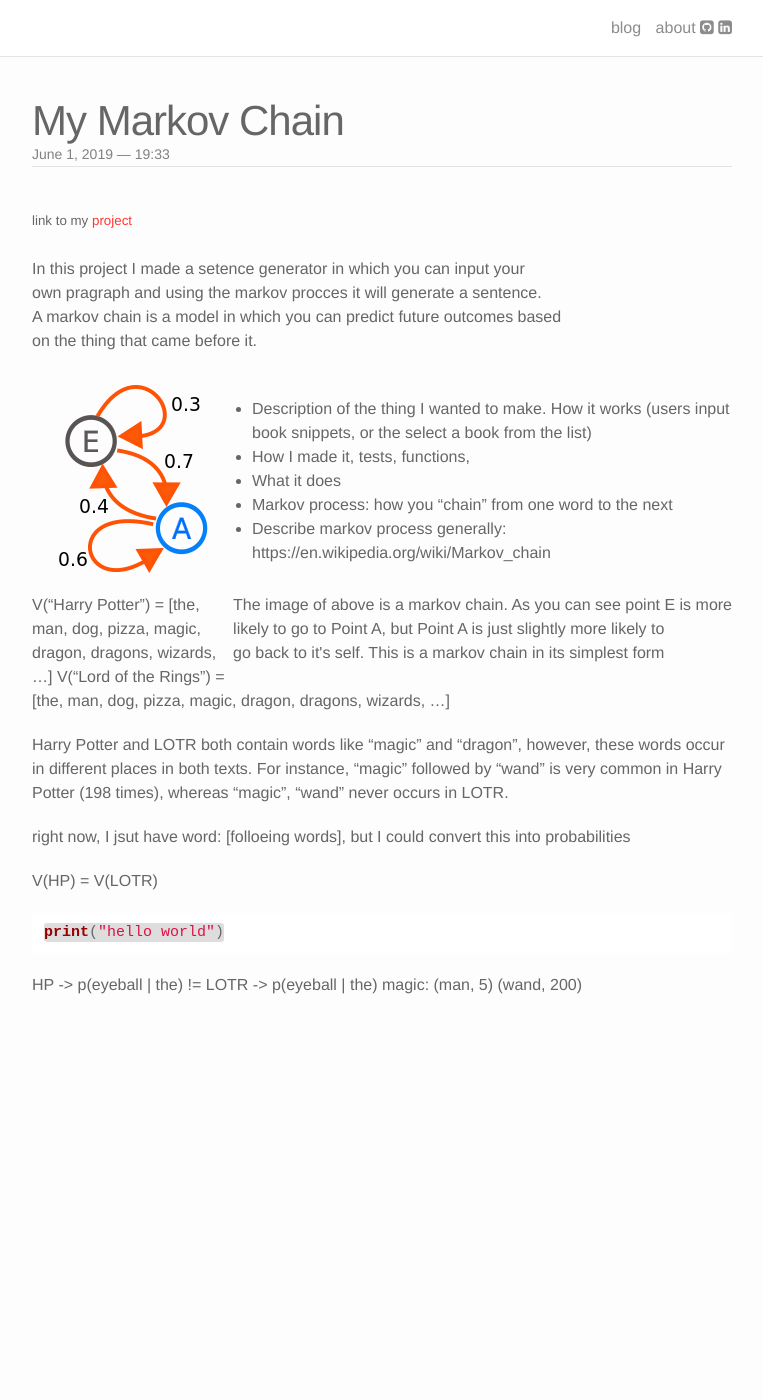
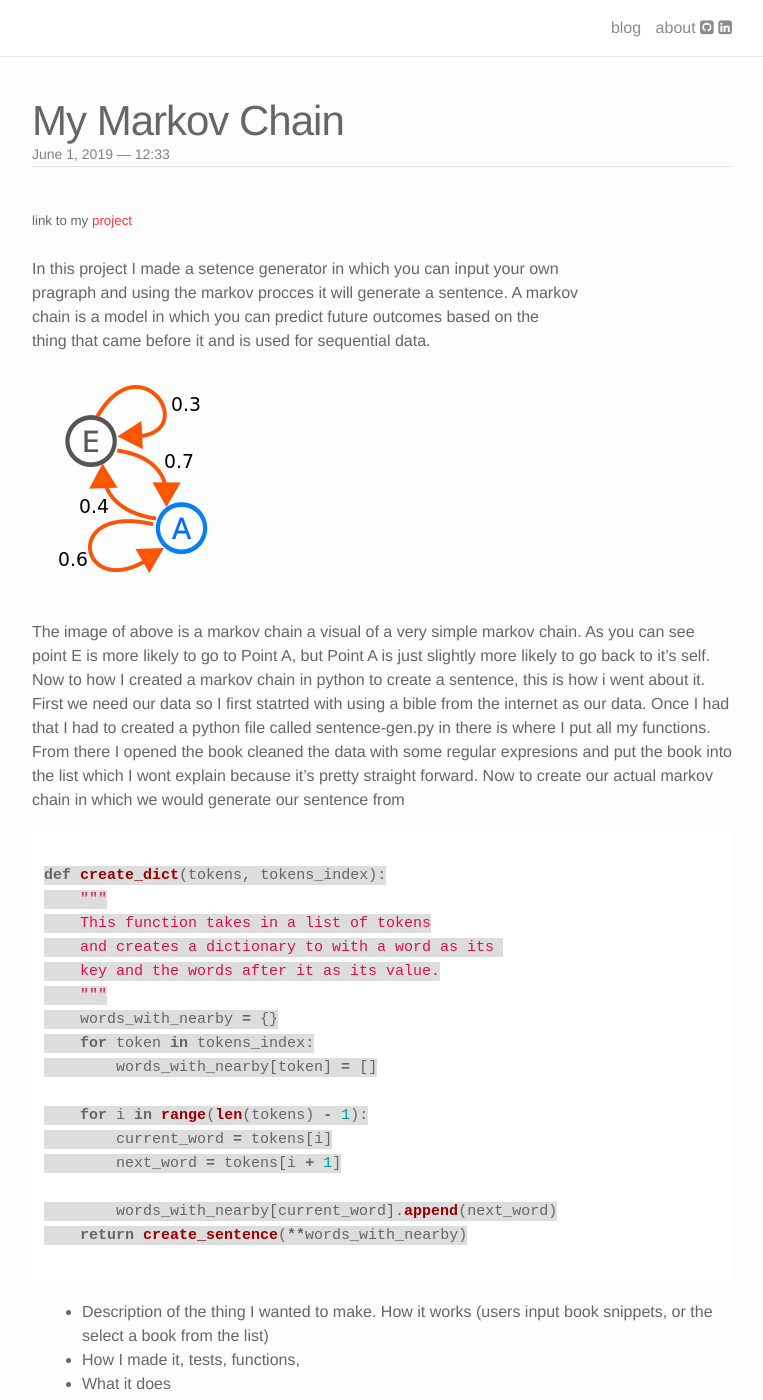
Before and after one commit to GaelGil/GaelGil.github.io, a Jekyll site: the page built from _posts/2019-06-01-markov.markdown, in a window 1280 px wide and 1400 px high. Shown: the whole window, without its empty margins (258-1021 px from the left). Built offline with Jekyll 4.4.1, drawn with Linux system fonts in a browser that asks for light colours; nearby versions of some CDN libraries.

Commit message:
fixing the post still

```diff
--- a/_posts/2019-06-01-markov.markdown
+++ b/_posts/2019-06-01-markov.markdown
@@ -2,23 +2,45 @@
 layout: post
 title:  "My Markov Chain"
 permalink: /my_markov_chain/
-date:   2019-06-01 12:33:16 -0700
+date:   2019-06-01 12:33
 categories: jekyll update
 ---
 <small>link to my<a href="https://sentence-gen.herokuapp.com/"> project</a></small><br><br>
-In this project I made a setence generator in which you can input your<br>
-own pragraph and using the markov procces it will generate a sentence. <br>
-A markov chain is a model in which you can predict future outcomes based <br>
-on the thing that came before it.
+In this project I made a setence generator in which you can input your own <br>
+pragraph and using the markov procces it will generate a sentence. A markov<br>
+chain is a model in which you can predict future outcomes based on the <br>
+thing that came before it and is used for sequential data.
 
-<div class="container">
-<img style="float:left;" src="../img/blog/markovChain.png" alt="A markov chain">
+<img style="text-align:center;" src="../img/blog/markovChain.png" alt="A markov chain">
 
 
-<p style="float: right;">The image of above is a markov chain. As you can see point E is more<br>
-likely to go to Point A, but Point A is just slightly more likely to<br>
-go back to it's self. This is a markov chain in its simplest form</p><br>
-</div>
+The image of above is a markov chain a visual of a very simple markov chain. As you can see point E is more likely
+to go to Point A, but Point A is just slightly more likely to go back to it's self.
+<br>
+Now to how I created a markov chain in python to create a sentence, this is how i went about it. First we need our data
+so I first statrted with using a bible from the internet as our data. Once I had that I had to created a python file called sentence-gen.py in there is where I put all my functions. From there I opened the book cleaned the data with some regular expresions and put the book into the list which I wont explain because it's pretty straight forward. Now to create our actual markov chain in which we would generate our sentence from
+
+
+~~~python
+
+def create_dict(tokens, tokens_index):
+    """
+    This function takes in a list of tokens
+    and creates a dictionary to with a word as its
+    key and the words after it as its value.
+    """
+    words_with_nearby = {}
+    for token in tokens_index:
+        words_with_nearby[token] = []
+
+    for i in range(len(tokens) - 1):
+        current_word = tokens[i]
+        next_word = tokens[i + 1]
+
+        words_with_nearby[current_word].append(next_word)
+    return create_sentence(**words_with_nearby)
+
+~~~
 
 
 
```
